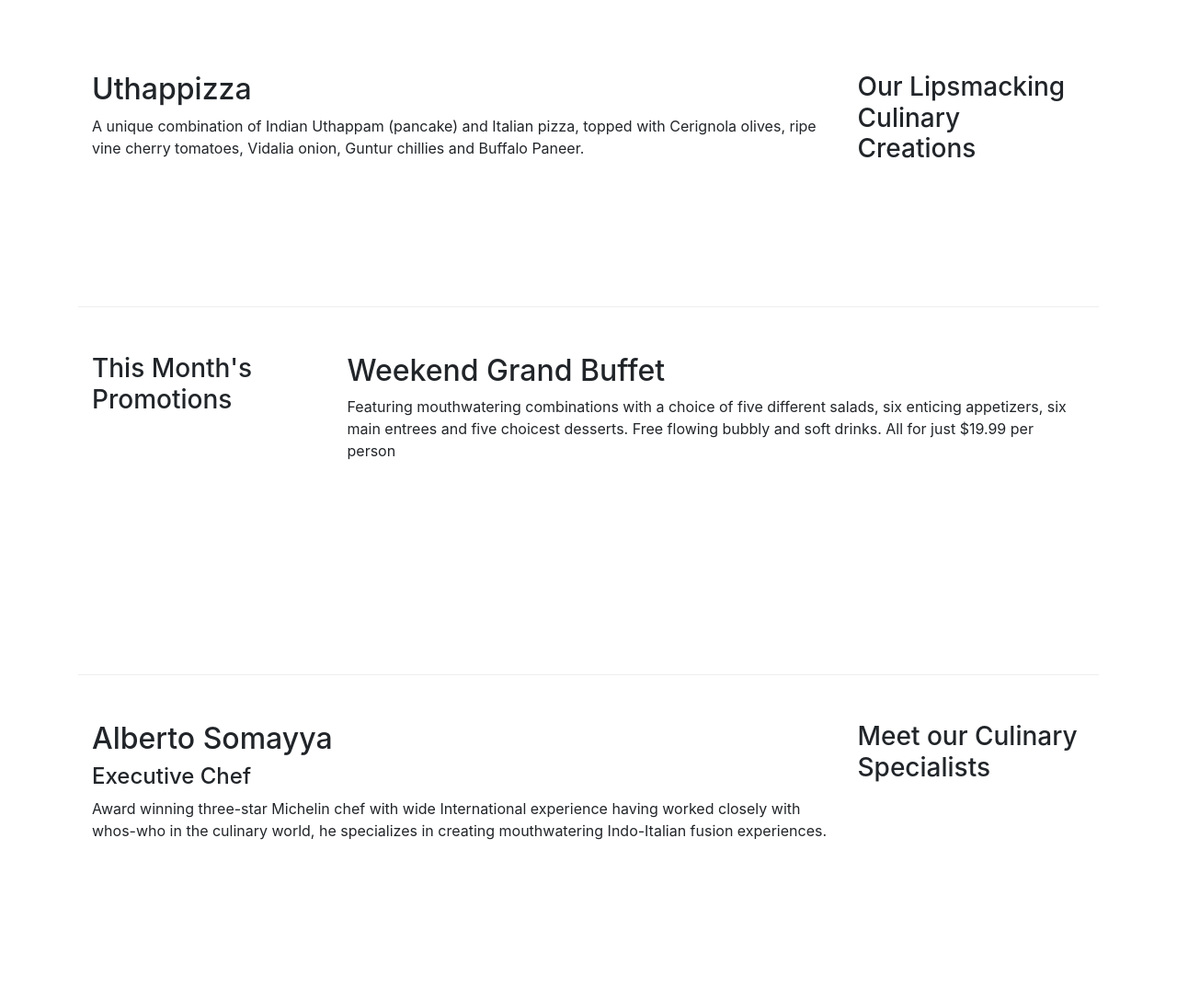
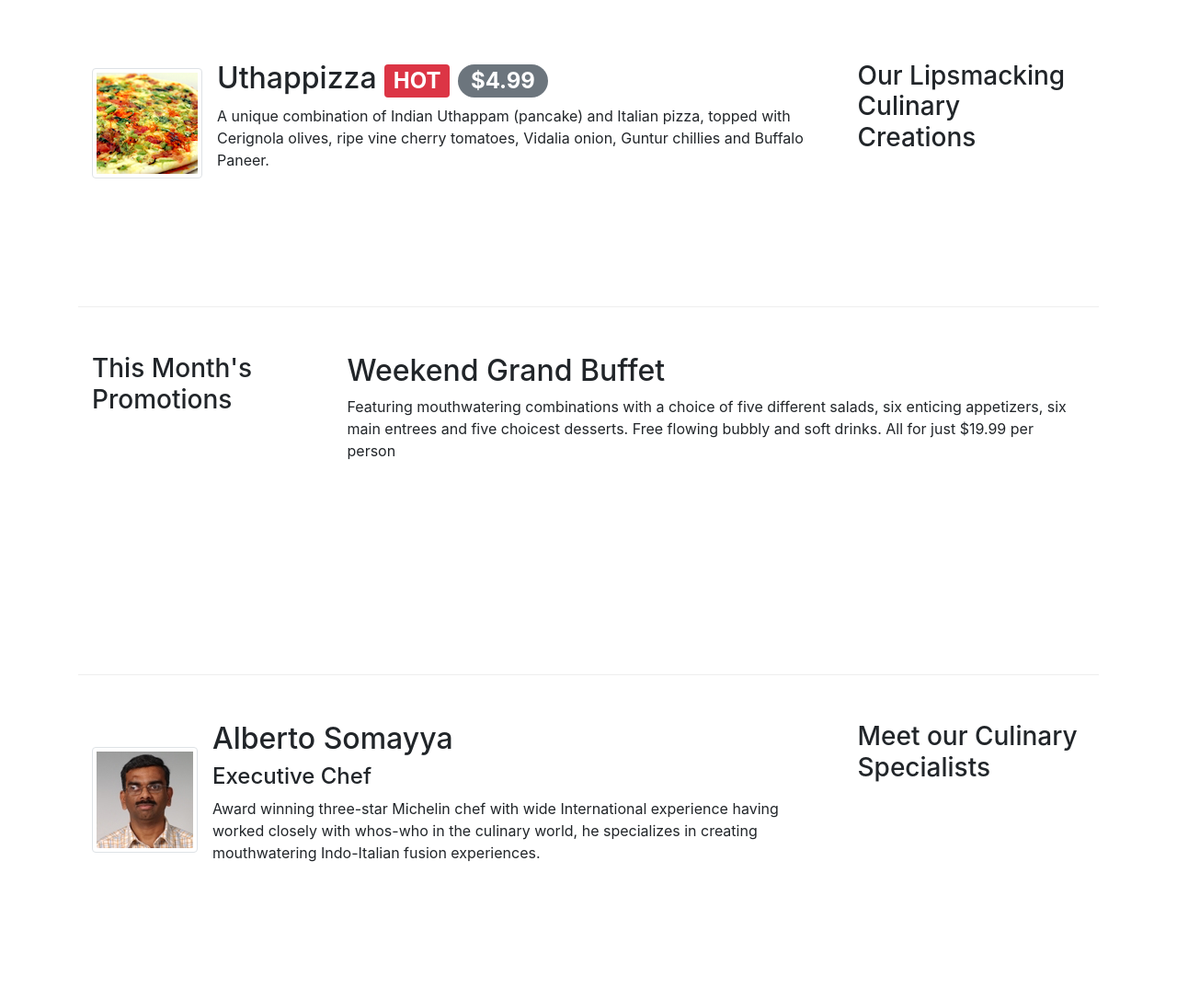
Before and after one commit to arch1baald/course-bootstrap, a website: page Bootstrap4/conFusion/index.html in a window 1280 px wide. Shown: the part 400-1486 px from the top of the page at 92% size. Drawn offline with nearby package versions, Linux system fonts and the light colour scheme.

Commit message:
Media and Alerts: https://www.coursera.org/learn/bootstrap-4/lecture/A25HK/exercise-video-alerting-users

```diff
--- a/Bootstrap4/conFusion/index.html
+++ b/Bootstrap4/conFusion/index.html
@@ -22,7 +22,7 @@
             <button class="navbar-toggler" type="button" data-toggle="collapse" data-target="#Navbar">
                 <span class="navbar-toggler-icon"></span>
             </button>
-            <a class="navbar-brand mr-auto" href="#">Ristorante Con Fusion</a>
+            <a class="navbar-brand mr-auto" href="#"><img src="img/logo.png" height="30" width="41"></a>
             <div class="collapse navbar-collapse" id="Navbar">
                 <ul class="navbar-nav mr-auto">
                     <li class="nav-item"><a class="nav-link active" href="#">
@@ -52,6 +52,7 @@
                 <!-- col-12 означает, что для xs экранов контент будет занимать 12 колонок в строк,
                 col-sm означает, что на экранах sm и выше контент будет расположен в 12 - 6 = 6 оставшихся колонках. е-->
                 <div class="col-12 col-sm">
+                    <img src="img/logo.png" class="img-fluid">
                 </div>
             </div>
         </div>
@@ -66,8 +67,20 @@
                 <h3>Our Lipsmacking Culinary Creations</h3>
             </div>
             <div class="col col-sm order-sm-first col-md">
-                <h2>Uthappizza</h2>
-                <p>A unique combination of Indian Uthappam (pancake) and Italian pizza, topped with Cerignola olives, ripe vine cherry tomatoes, Vidalia onion, Guntur chillies and Buffalo Paneer.</p>
+                <div class="media">
+                    <img class="d-flex mr-3 img-thumbnail align-self-center"
+                         src="img/uthappizza.png" alt="Uthappizza">
+                    <div class="media-body">
+                        <h2 class="mt-0">Uthappizza
+                            <span class="badge badge-danger">HOT</span>
+                            <span class="badge badge-pill badge-secondary">$4.99</span>
+                        </h2>
+                        <p class="d-none d-sm-block">A unique combination of Indian Uthappam (pancake) and
+                            Italian pizza, topped with Cerignola olives, ripe vine
+                            cherry tomatoes, Vidalia onion, Guntur chillies and
+                            Buffalo Paneer.</p>
+                    </div>
+                </div>
             </div>
         </div>
 
@@ -87,9 +100,19 @@
                 <h3>Meet our Culinary Specialists</h3>
             </div>
             <div class="col col-sm order-sm-first col-md">
-                <h2>Alberto Somayya</h2>
-                <h4>Executive Chef</h4>
-                <p>Award winning three-star Michelin chef with wide International experience having worked closely with whos-who in the culinary world, he specializes in creating mouthwatering Indo-Italian fusion experiences. </p>
+                <div class="media">
+                    <img class="d-flex mr-3 img-thumbnail align-self-center"
+                         src="img/alberto.png" alt="Alberto Somayya">
+                    <div class="media-body">
+                        <h2 class="mt-0">Alberto Somayya</h2>
+                        <h4>Executive Chef</h4>
+                        <p class="d-none d-sm-block">Award winning three-star Michelin chef with wide
+                            International experience having worked closely with
+                            whos-who in the culinary world, he specializes in
+                            creating mouthwatering Indo-Italian fusion experiences.
+                        </p>
+                    </div>
+                </div>
             </div>
         </div>
     </div>
```
Also changed, not shown: Bootstrap4/conFusion/aboutus.html (+2 -2 lines), Bootstrap4/conFusion/contactus.html (+2 -1 lines), Bootstrap4/conFusion/img/alberto.png (added), Bootstrap4/conFusion/img/buffet.png (added), Bootstrap4/conFusion/img/logo.png (added), Bootstrap4/conFusion/img/uthappizza.png (added).
